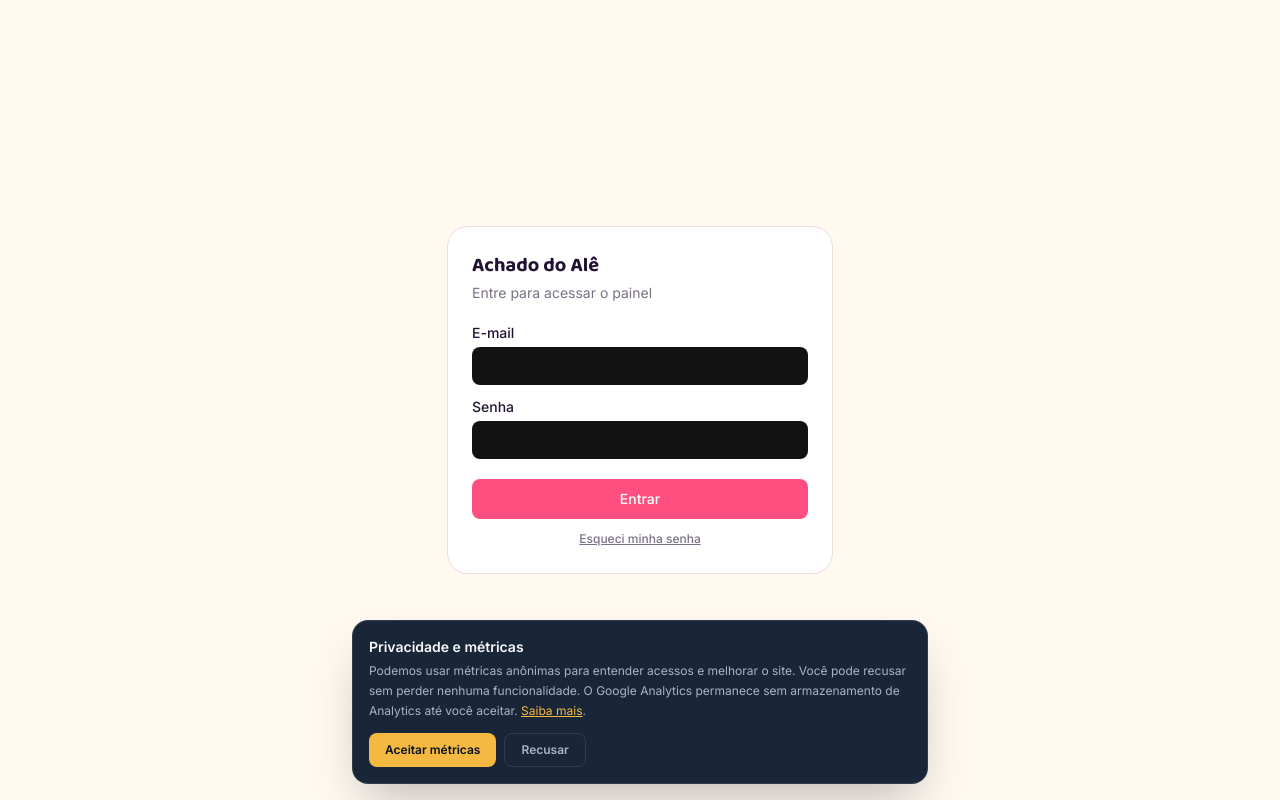
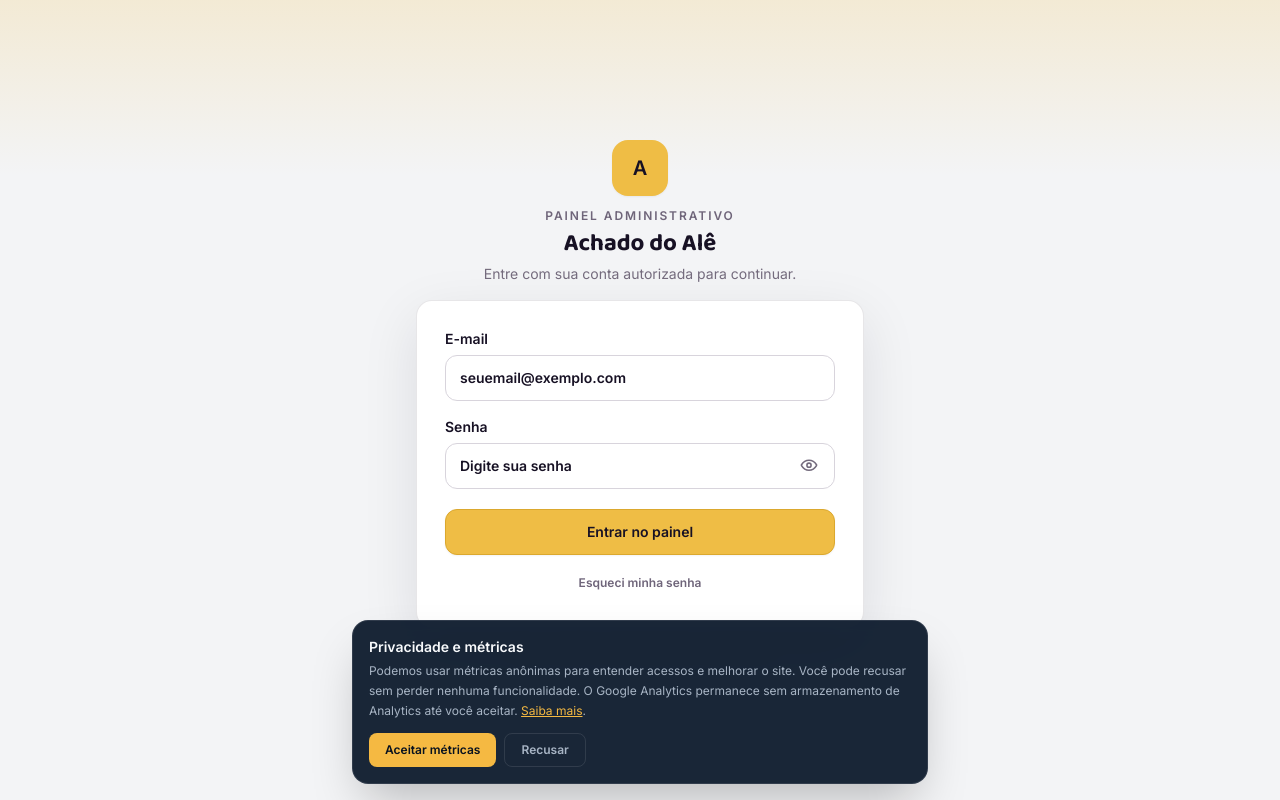
Before and after one commit to AchadosDoAle/Achados-do-Al-, a Next.js app: page /login in a window 1280 px wide. Built offline with nearby package versions, Linux system fonts and the light colour scheme; no server answers.

Commit message:
Melhora tela de login administrativo
Reformula o layout do login administrativo, corrige a legibilidade dos campos de e-mail e senha e adiciona botão para mostrar ou ocultar a senha.

```diff
--- a/app/login/page.tsx
+++ b/app/login/page.tsx
@@ -19,6 +19,7 @@
 
   const [email, setEmail] = useState("");
   const [senha, setSenha] = useState("");
+  const [mostrarSenha, setMostrarSenha] = useState(false);
   const [erro, setErro] = useState("");
   const [enviandoRecuperacao, setEnviandoRecuperacao] = useState(false);
   const [mensagemRecuperacao, setMensagemRecuperacao] = useState("");
@@ -27,6 +28,7 @@
   async function entrar(evento: React.FormEvent) {
     evento.preventDefault();
     setErro("");
+    setMensagemRecuperacao("");
     setCarregando(true);
 
     const { error } = await supabase.auth.signInWithPassword({
@@ -46,10 +48,14 @@
   }
 
   async function recuperarSenha() {
+    setErro("");
+    setMensagemRecuperacao("");
+
     if (!email) {
       setErro("Digite seu e-mail acima antes de pedir a recuperação.");
       return;
     }
+
     setEnviandoRecuperacao(true);
     await supabase.auth.resetPasswordForEmail(email);
     setEnviandoRecuperacao(false);
@@ -58,66 +64,148 @@
     );
   }
 
+  const estiloCampo: React.CSSProperties = {
+    colorScheme: "light",
+    WebkitTextFillColor: "#171124",
+  };
+
   return (
-    <main className="flex min-h-screen items-center justify-center bg-cream p-6">
+    <main className="relative flex min-h-screen items-center justify-center overflow-hidden bg-[#f3f4f6] px-4 py-8 sm:p-6">
+      <div
+        aria-hidden="true"
+        className="pointer-events-none absolute inset-x-0 top-0 h-44 bg-gradient-to-b from-[#f2c24f]/20 to-transparent"
+      />
+
+      <section className="relative w-full max-w-md">
+        <div className="mb-4 text-center">
+          <div className="mx-auto mb-3 flex h-14 w-14 items-center justify-center rounded-2xl bg-[#efbd45] text-xl font-black text-[#171124] shadow-sm">
+            A
+          </div>
+          <p className="text-xs font-bold uppercase tracking-[0.16em] text-[#6f657a]">
+            Painel administrativo
+          </p>
+          <h1 className="mt-1 font-display text-2xl font-bold text-[#171124]">
+            Achado do Alê
+          </h1>
+          <p className="mt-1 text-sm text-[#746b7d]">
+            Entre com sua conta autorizada para continuar.
+          </p>
+        </div>
+
         <form
           onSubmit={entrar}
-        className="w-full max-w-sm rounded-xl2 bg-white p-6 ring-1 ring-ink/10"
+          className="rounded-2xl border border-[#171124]/10 bg-white p-5 shadow-[0_18px_55px_rgba(23,17,36,0.10)] sm:p-7"
         >
-        <h1 className="font-display text-xl font-bold text-ink">
-          Achado do Alê
-        </h1>
-        <p className="mt-1 text-sm text-ink/60">Entre para acessar o painel</p>
           {params.get("erro") === "sem_acesso" && (
-          <p className="mt-3 rounded-lg bg-accent/10 px-3 py-2 text-sm text-accent-dark">
+            <p className="mb-4 rounded-xl border border-[#efbd45]/50 bg-[#fff8e6] px-3.5 py-3 text-sm font-medium text-[#6b5314]">
               Esta conta não tem permissão de administrador.
             </p>
           )}
 
-        <label className="mt-5 block text-sm font-medium text-ink">
+          <label className="block text-sm font-semibold text-[#171124]">
             E-mail
             <input
               type="email"
               required
+              autoComplete="username"
+              inputMode="email"
               value={email}
               onChange={(e) => setEmail(e.target.value)}
-            className="mt-1 w-full rounded-lg border border-ink/15 px-3 py-2 text-sm outline-none focus:border-brand"
+              placeholder="seuemail@exemplo.com"
+              style={estiloCampo}
+              className="mt-1.5 w-full rounded-xl border border-[#d8d4dc] bg-white px-3.5 py-3 text-sm text-[#171124] caret-[#171124] outline-none transition placeholder:text-[#aaa3b0] focus:border-[#d9a51f] focus:ring-2 focus:ring-[#efbd45]/25"
             />
           </label>
 
-        <label className="mt-3 block text-sm font-medium text-ink">
+          <label className="mt-4 block text-sm font-semibold text-[#171124]">
             Senha
+            <div className="relative mt-1.5">
               <input
-            type="password"
+                type={mostrarSenha ? "text" : "password"}
                 required
+                autoComplete="current-password"
                 value={senha}
                 onChange={(e) => setSenha(e.target.value)}
-            className="mt-1 w-full rounded-lg border border-ink/15 px-3 py-2 text-sm outline-none focus:border-brand"
+                placeholder="Digite sua senha"
+                style={estiloCampo}
+                className="w-full rounded-xl border border-[#d8d4dc] bg-white py-3 pl-3.5 pr-12 text-sm text-[#171124] caret-[#171124] outline-none transition placeholder:text-[#aaa3b0] focus:border-[#d9a51f] focus:ring-2 focus:ring-[#efbd45]/25"
               />
+
+              <button
+                type="button"
+                onClick={() => setMostrarSenha((valor) => !valor)}
+                className="absolute inset-y-0 right-1.5 flex w-10 items-center justify-center rounded-lg text-[#746b7d] transition hover:bg-[#f5f3f7] hover:text-[#171124] focus:outline-none focus:ring-2 focus:ring-[#efbd45]/40"
+                aria-label={mostrarSenha ? "Ocultar senha" : "Mostrar senha"}
+                title={mostrarSenha ? "Ocultar senha" : "Mostrar senha"}
+              >
+                {mostrarSenha ? (
+                  <svg
+                    aria-hidden="true"
+                    viewBox="0 0 24 24"
+                    fill="none"
+                    stroke="currentColor"
+                    strokeWidth="1.9"
+                    className="h-5 w-5"
+                  >
+                    <path strokeLinecap="round" strokeLinejoin="round" d="M3 3l18 18" />
+                    <path strokeLinecap="round" strokeLinejoin="round" d="M10.6 10.7a2 2 0 002.7 2.7" />
+                    <path strokeLinecap="round" strokeLinejoin="round" d="M9.9 5.2A10.8 10.8 0 0112 5c5.1 0 8.4 4.2 9 5.1.2.3.2.6 0 .9a16.8 16.8 0 01-2.5 2.9" />
+                    <path strokeLinecap="round" strokeLinejoin="round" d="M6.1 6.1A16.5 16.5 0 003 10.1c-.2.3-.2.6 0 .9.6.9 3.9 5 9 5 1.1 0 2.2-.2 3.1-.5" />
+                  </svg>
+                ) : (
+                  <svg
+                    aria-hidden="true"
+                    viewBox="0 0 24 24"
+                    fill="none"
+                    stroke="currentColor"
+                    strokeWidth="1.9"
+                    className="h-5 w-5"
+                  >
+                    <path
+                      strokeLinecap="round"
+                      strokeLinejoin="round"
+                      d="M3 10.5C4.5 8 7.7 5 12 5s7.5 3 9 5.5a1 1 0 010 1C19.5 14 16.3 17 12 17s-7.5-3-9-5.5a1 1 0 010-1z"
+                    />
+                    <circle cx="12" cy="11" r="2.5" />
+                  </svg>
+                )}
+              </button>
+            </div>
           </label>
 
-        {erro && <p className="mt-2 text-sm text-accent-dark">{erro}</p>}
+          {erro && (
+            <p className="mt-3 rounded-lg bg-red-50 px-3 py-2 text-sm font-medium text-red-700">
+              {erro}
+            </p>
+          )}
           {mensagemRecuperacao && (
-          <p className="mt-2 text-sm text-trust">{mensagemRecuperacao}</p>
+            <p className="mt-3 rounded-lg bg-emerald-50 px-3 py-2 text-sm font-medium text-emerald-700">
+              {mensagemRecuperacao}
+            </p>
           )}
 
           <button
             type="submit"
             disabled={carregando}
-          className="mt-5 w-full rounded-lg bg-accent py-2.5 text-sm font-medium text-white disabled:opacity-60"
+            className="mt-5 w-full rounded-xl border border-[#dba82e] bg-[#efbd45] px-4 py-3 text-sm font-bold text-[#171124] shadow-sm transition hover:bg-[#e8b63c] disabled:cursor-not-allowed disabled:opacity-60"
           >
-          {carregando ? "Entrando..." : "Entrar"}
+            {carregando ? "Entrando..." : "Entrar no painel"}
           </button>
 
           <button
             type="button"
             onClick={recuperarSenha}
             disabled={enviandoRecuperacao}
-          className="mt-3 w-full text-center text-xs font-medium text-ink/60 underline"
+            className="mt-3 w-full rounded-lg py-2 text-center text-xs font-semibold text-[#6f657a] transition hover:bg-[#f7f6f8] hover:text-[#171124] disabled:opacity-60"
           >
-          Esqueci minha senha
+            {enviandoRecuperacao ? "Enviando recuperação..." : "Esqueci minha senha"}
           </button>
         </form>
+
+        <p className="mt-4 text-center text-xs text-[#8a8290]">
+          Acesso restrito a administradores autorizados.
+        </p>
+      </section>
     </main>
   );
 }
```
Also changed, not shown: PASSO-A-PASSO-ATUALIZACAO-LOGIN-ADMIN.txt (added), 2 other files (tests, documents, lock files or other folders). Lines whose indentation alone changed are shown as unchanged.
